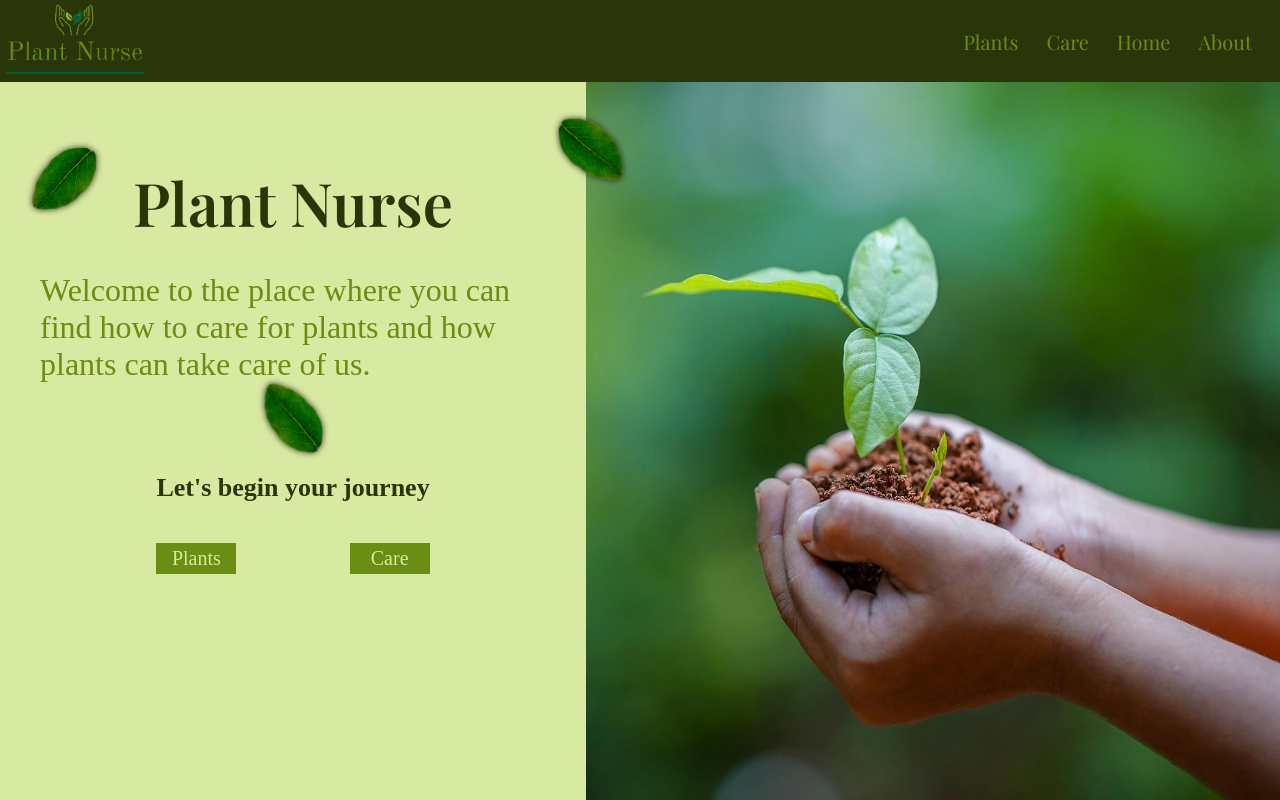
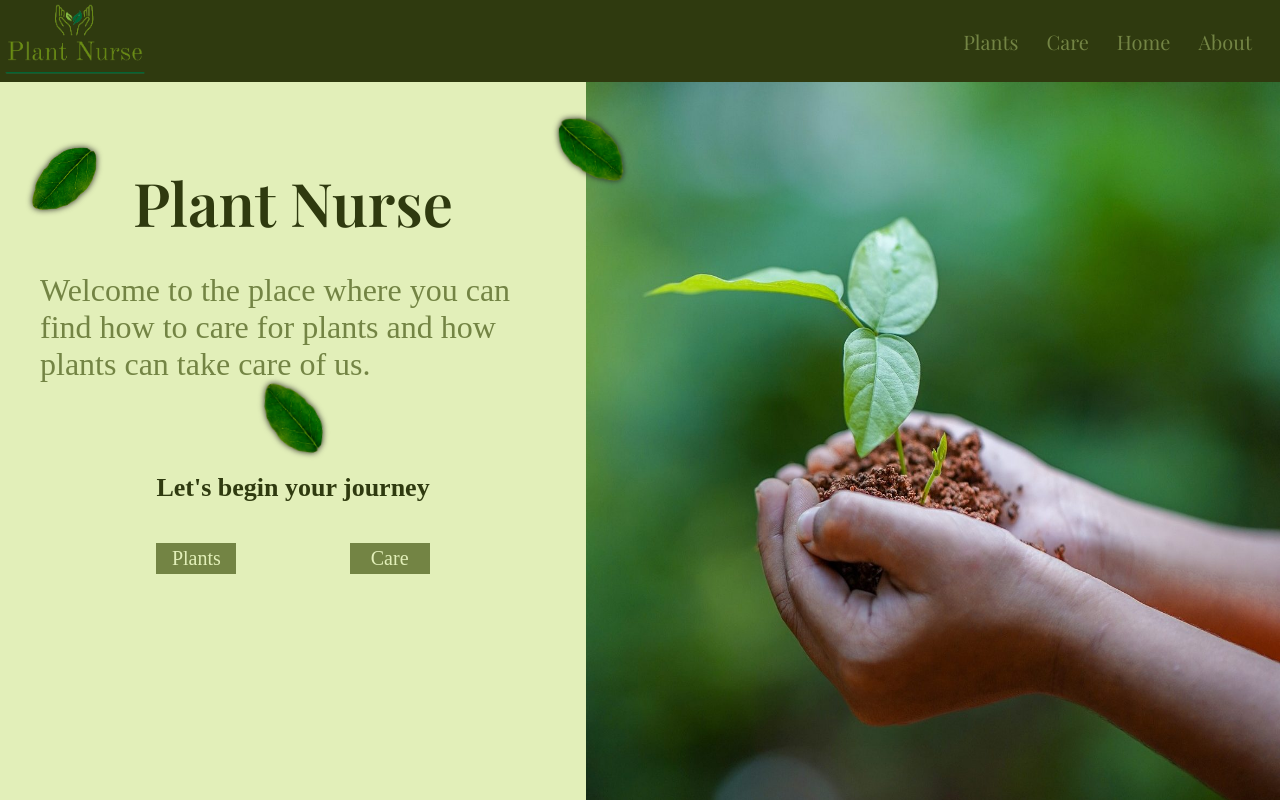
Before and after one commit to MarijanaHornjak/Plant-Care, a React (Vite) app: page / in a window 1280 px wide. Shown: the top 800 px of the page. Built offline with nearby package versions, Linux system fonts and the light colour scheme; a web font is replaced by a local one.

Commit message:
color changes

```diff
--- a/src/index.scss
+++ b/src/index.scss
@@ -21,12 +21,12 @@ html {
 
 // Color variables
 
-$medium-green: #6a8d14;
-$dark-green: #006838;
-$header-green: #2a360a;
-$pistachio-green: #ccff32;
-$light-pistachio-green: #d8e9a1;
-$background-green: #eaf7c2;
+$medium-green: #738444;
+$dark-green: #092419;
+$header-green: #2f3a0f;
+$pistachio-green: #a7ba70;
+$light-pistachio-green: #e2efb9;
+$background-green: #e6f0c5;
 
 //Font variables
 
```
